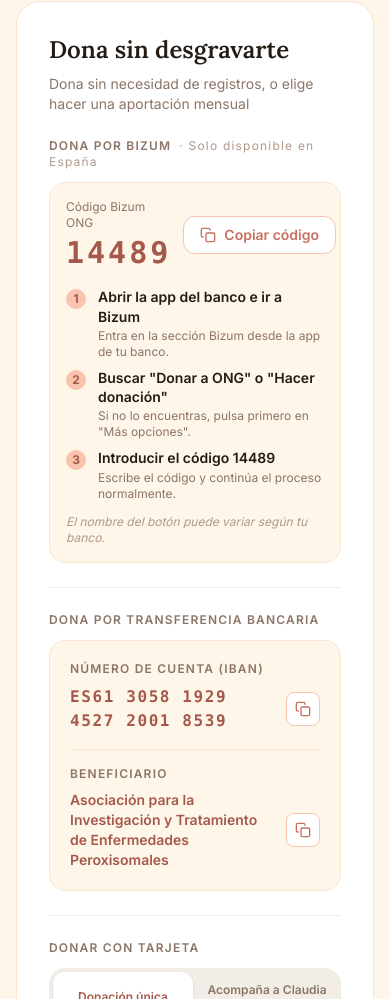
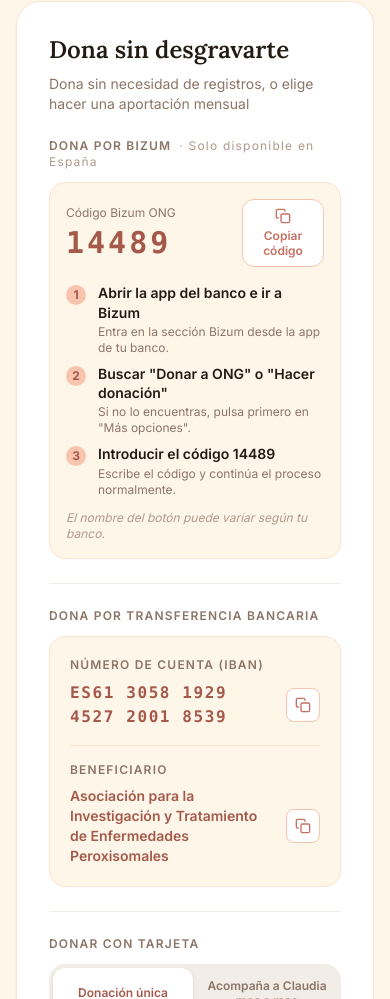
Before and after one commit to ignaciolavina/elretodeclaudia, a React (Vite) app: page /dona in a window 390 px wide. Shown: the part 817-1816 px from the top of the page. Built offline with nearby package versions, Linux system fonts and the light colour scheme.

Commit message:
fix: prevent Bizum copy button overflow on narrow screens

```diff
--- a/src/pages/Donar.jsx
+++ b/src/pages/Donar.jsx
@@ -245,13 +245,13 @@ export default function Donar() {
                   <button
                     onClick={copyCode}
                     title={copiedCode ? b.codeCopied : b.copyCode}
-                    className={`flex-shrink-0 flex items-center gap-2 px-4 py-2 rounded-xl border text-sm font-semibold transition-all ${copiedCode ? 'border-green-300 bg-green-50 text-green-600' : 'border-brand-200 bg-white text-brand-600 hover:bg-brand-100'}`}
+                    className={`flex-shrink-0 flex flex-col sm:flex-row items-center gap-1 sm:gap-2 px-3 sm:px-4 py-2 rounded-xl border text-xs sm:text-sm font-semibold text-center leading-tight transition-all ${copiedCode ? 'border-green-300 bg-green-50 text-green-600' : 'border-brand-200 bg-white text-brand-600 hover:bg-brand-100'}`}
                   >
                     {copiedCode
                       ? <svg className="w-4 h-4" fill="none" stroke="currentColor" viewBox="0 0 24 24" strokeWidth="2.5" strokeLinecap="round" strokeLinejoin="round"><polyline points="20 6 9 17 4 12"/></svg>
                       : <svg className="w-4 h-4" fill="none" stroke="currentColor" viewBox="0 0 24 24" strokeWidth="2" strokeLinecap="round" strokeLinejoin="round"><rect x="9" y="9" width="13" height="13" rx="2"/><path d="M5 15H4a2 2 0 0 1-2-2V4a2 2 0 0 1 2-2h9a2 2 0 0 1 2 2v1"/></svg>
                     }
-                    {copiedCode ? b.codeCopied : b.copyCode}
+                    <span className="max-w-[3.5rem] sm:max-w-none">{copiedCode ? b.codeCopied : b.copyCode}</span>
                   </button>
                 </div>
                 <ol className="space-y-2 mb-3">
```
